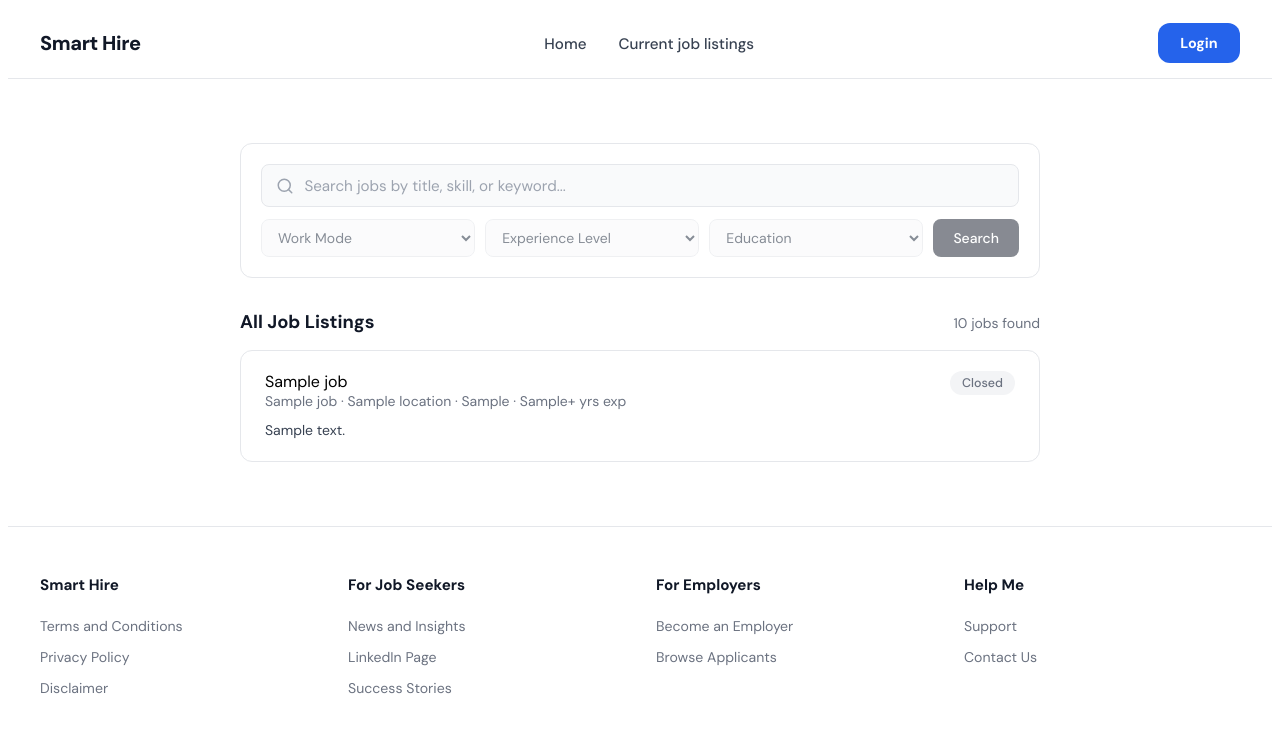
After one commit to Sirawyn7/CSIT314-SmartHire, a Python web app: template web/templates/employer/jobs.html in a window 1280 px wide. The commit adds this page. Shown: the top 745 px of the page. Run offline with Jinja, Linux system fonts and the light colour scheme; the template is opened without the code that fills it: most values are stand-ins (such as "Sample title", 1, 10 or a date in 2020).

Commit message:
Created Job Listings Pages
- Added JOBS_PER_PAGE constant to config.py
- Added get_all_active_paginated method to JobsDatabase for paginated job retrieval with employer name via JOIN
- Added get_by_id method to JobsDatabase for single job retrieval with employer name via JOIN
- Created routes/jobs_routes.py with JobRoutes class handling /jobs/ listing and /jobs/<job_id> detail routes
- Registered JobRoutes in routes/__init__.py
- Created web/templates/employer/jobs.html with paginated job listing and placeholder search/filter UI
- Created web/templates/employer/job_details.html with full job detail view including meta fields and skills tags

```diff
--- a/config.py
+++ b/config.py
@@ -2,3 +2,6 @@
 
 #This would be stored in .env in a prod setting
 SECRET_KEY = "VgYV7NbZyTjY"
+
+#Number of listings per page for pagination
+JOBS_PER_PAGE = 10
--- a/routes/__init__.py
+++ b/routes/__init__.py
@@ -8,10 +8,12 @@ from routes.auth_routes import AuthRoutes
 from routes.candidate_routes import CandidateRoutes
 from routes.employers_routes import EmployerRoutes
 from routes.admin_routes import AdminRoutes
+from routes.jobs_routes import JobRoutes
 
 route_classes = [
     AuthRoutes,
     CandidateRoutes,
     EmployerRoutes,
-    AdminRoutes
+    AdminRoutes,
+    JobRoutes
     ]
--- a/web/static/css/style.css
+++ b/web/static/css/style.css
@@ -780,3 +780,348 @@ main:has(.auth-card) {
   text-transform: uppercase;
   letter-spacing: 0.04em;
 }
+
+/* ── Jobs Page ─────────────────────────────────────────── */
+
+.jobs-page {
+  max-width: 800px;
+  margin: 0 auto;
+  padding: 2rem 1.5rem;
+}
+
+/* Search section */
+.search-section {
+  background: #fff;
+  border: 1px solid #e5e7eb;
+  border-radius: 12px;
+  padding: 1.25rem;
+  margin-bottom: 2rem;
+}
+
+.search-bar {
+  display: flex;
+  align-items: center;
+  gap: 0.5rem;
+  border: 1px solid #e5e7eb;
+  border-radius: 8px;
+  padding: 0.6rem 0.9rem;
+  margin-bottom: 0.75rem;
+  background: #f9fafb;
+}
+
+.search-icon {
+  color: #9ca3af;
+  flex-shrink: 0;
+}
+
+.search-input {
+  border: none;
+  background: transparent;
+  width: 100%;
+  font-size: 0.95rem;
+  color: #111827;
+  outline: none;
+}
+
+.search-input::placeholder {
+  color: #9ca3af;
+}
+
+.filter-row {
+  display: flex;
+  gap: 0.625rem;
+  flex-wrap: wrap;
+}
+
+.filter-select {
+  flex: 1;
+  min-width: 130px;
+  padding: 0.5rem 0.75rem;
+  border: 1px solid #e5e7eb;
+  border-radius: 8px;
+  font-size: 0.875rem;
+  color: #374151;
+  background: #f9fafb;
+  cursor: not-allowed;
+  opacity: 0.6;
+}
+
+.search-btn {
+  padding: 0.5rem 1.25rem;
+  background: #111827;
+  color: #fff;
+  border: none;
+  border-radius: 8px;
+  font-size: 0.875rem;
+  font-weight: 500;
+  cursor: not-allowed;
+  opacity: 0.5;
+}
+
+/* Results header */
+.results-header {
+  display: flex;
+  align-items: baseline;
+  justify-content: space-between;
+  margin-bottom: 1rem;
+}
+
+.results-title {
+  font-size: 1.15rem;
+  font-weight: 600;
+  color: #111827;
+  margin: 0;
+}
+
+.results-count {
+  font-size: 0.875rem;
+  color: #6b7280;
+}
+
+/* Job cards */
+.jobs-list {
+  display: flex;
+  flex-direction: column;
+  gap: 0.75rem;
+}
+
+.job-card {
+  background: #fff;
+  border: 1px solid #e5e7eb;
+  border-radius: 12px;
+  padding: 1.25rem 1.5rem;
+  transition: box-shadow 0.15s ease, border-color 0.15s ease;
+}
+
+.job-card:hover {
+  box-shadow: 0 2px 8px rgba(0, 0, 0, 0.07);
+  border-color: #d1d5db;
+}
+
+.job-card-header {
+  display: flex;
+  justify-content: space-between;
+  align-items: flex-start;
+  gap: 1rem;
+  margin-bottom: 0.6rem;
+}
+
+.job-card-title-group {
+  flex: 1;
+}
+
+.job-title {
+  font-size: 1rem;
+  font-weight: 600;
+  color: #111827;
+  margin: 0 0 0.25rem 0;
+}
+
+.job-meta {
+  font-size: 0.875rem;
+  color: #6b7280;
+  margin: 0;
+}
+
+.job-badge {
+  flex-shrink: 0;
+  font-size: 0.78rem;
+  font-weight: 500;
+  padding: 0.25rem 0.75rem;
+  border-radius: 999px;
+}
+
+.badge-active {
+  background: #eff6ff;
+  color: #3b82f6;
+}
+
+.badge-inactive {
+  background: #f3f4f6;
+  color: #6b7280;
+}
+
+.job-description {
+  font-size: 0.875rem;
+  color: #374151;
+  margin: 0;
+  line-height: 1.55;
+}
+
+/* Empty state */
+.empty-state {
+  text-align: center;
+  padding: 3rem 1rem;
+  color: #6b7280;
+  font-size: 0.95rem;
+  background: #fff;
+  border: 1px solid #e5e7eb;
+  border-radius: 12px;
+}
+
+/* Pagination */
+.pagination {
+  display: flex;
+  align-items: center;
+  justify-content: center;
+  gap: 1rem;
+  margin-top: 2rem;
+}
+
+.page-btn {
+  padding: 0.5rem 1.1rem;
+  border: 1px solid #e5e7eb;
+  border-radius: 8px;
+  font-size: 0.875rem;
+  font-weight: 500;
+  color: #111827;
+  text-decoration: none;
+  background: #fff;
+  transition: background 0.15s ease, border-color 0.15s ease;
+}
+
+.page-btn:hover {
+  background: #f9fafb;
+  border-color: #d1d5db;
+}
+
+.page-btn-disabled {
+  color: #9ca3af;
+  cursor: default;
+  pointer-events: none;
+  background: #f9fafb;
+}
+
+.page-indicator {
+  font-size: 0.875rem;
+  color: #6b7280;
+}
+
+.job-title-link {
+    color: inherit;
+    text-decoration: none;
+}
+
+.job-title-link:hover {
+    text-decoration: underline;
+}
+
+/* ── Job Detail Page ────────────────────────────────────── */
+
+.job-detail-page {
+    max-width: 800px;
+    margin: 0 auto;
+    padding: 2rem 1.5rem;
+}
+
+.job-detail-back {
+    margin-bottom: 1.25rem;
+}
+
+.back-link {
+    font-size: 0.875rem;
+    color: #6b7280;
+    text-decoration: none;
+}
+
+.back-link:hover {
+    color: #111827;
+}
+
+.job-detail-card {
+    background: #fff;
+    border: 1px solid #e5e7eb;
+    border-radius: 12px;
+    padding: 2rem;
+}
+
+.job-detail-header {
+    display: flex;
+    justify-content: space-between;
+    align-items: flex-start;
+    gap: 1rem;
+    margin-bottom: 1.5rem;
+    padding-bottom: 1.5rem;
+    border-bottom: 1px solid #f3f4f6;
+}
+
+.job-detail-title {
+    font-size: 1.4rem;
+    font-weight: 700;
+    color: #111827;
+    margin: 0 0 0.3rem 0;
+}
+
+.job-detail-company {
+    font-size: 0.95rem;
+    color: #6b7280;
+    margin: 0;
+}
+
+.job-detail-meta {
+    display: flex;
+    flex-wrap: wrap;
+    gap: 1rem;
+    margin-bottom: 1.75rem;
+    padding-bottom: 1.5rem;
+    border-bottom: 1px solid #f3f4f6;
+}
+
+.job-detail-meta-item {
+    display: flex;
+    flex-direction: column;
+    gap: 0.2rem;
+}
+
+.meta-label {
+    font-size: 0.75rem;
+    font-weight: 600;
+    text-transform: uppercase;
+    letter-spacing: 0.05em;
+    color: #9ca3af;
+}
+
+.meta-value {
+    font-size: 0.9rem;
+    color: #111827;
+    font-weight: 500;
+}
+
+.job-detail-section {
+    margin-bottom: 1.5rem;
+}
+
+.job-detail-section:last-child {
+    margin-bottom: 0;
+}
+
+.job-detail-section-title {
+    font-size: 0.95rem;
+    font-weight: 600;
+    color: #111827;
+    margin: 0 0 0.75rem 0;
+}
+
+.job-detail-body {
+    font-size: 0.9rem;
+    color: #374151;
+    line-height: 1.65;
+    margin: 0;
+    white-space: pre-line;
+}
+
+.job-skills-list {
+    display: flex;
+    flex-wrap: wrap;
+    gap: 0.5rem;
+}
+
+.skill-tag {
+    font-size: 0.8rem;
+    font-weight: 500;
+    color: #374151;
+    background: #f3f4f6;
+    border: 1px solid #e5e7eb;
+    border-radius: 6px;
+    padding: 0.3rem 0.65rem;
+}
--- a/web/templates/base.html
+++ b/web/templates/base.html
@@ -21,7 +21,7 @@ e.g. imports header, navigation, footer without explicit declaration in each fil
       <a class="nav-brand" href="/">Smart Hire</a>
       <ul class="nav-links">
         <li><a href="/base" class="nav-link">Home</a></li>
-        <li><a href="/how-it-works" class="nav-link">How it works</a></li>
+        <li><a href="/jobs" class="nav-link">Current job listings</a></li>
       </ul>
       {% if session.get('user_id') %}
         <a href="{{ url_for('auth.logout') }}" class="nav-cta">Logout</a>
--- /dev/null
+++ b/web/templates/employer/jobs.html
@@ -0,0 +1,100 @@
+{% extends "base.html" %}
+
+{% block content %}
+<div class="jobs-page">
+
+  <!-- Search bar — functionality not yet implemented -->
+  <div class="search-section">
+    <form class="search-form" method="GET" action="/jobs/">
+      <div class="search-bar">
+        <svg class="search-icon" xmlns="http://www.w3.org/2000/svg" width="18" height="18" viewBox="0 0 24 24" fill="none" stroke="currentColor" stroke-width="2" stroke-linecap="round" stroke-linejoin="round">
+          <circle cx="11" cy="11" r="8"/><line x1="21" y1="21" x2="16.65" y2="16.65"/>
+        </svg>
+        <input
+          type="text"
+          name="q"
+          class="search-input"
+          placeholder="Search jobs by title, skill, or keyword..."
+          disabled
+        />
+      </div>
+      <div class="filter-row">
+        <select class="filter-select" disabled>
+          <option value="">Work Mode</option>
+          <option value="Remote">Remote</option>
+          <option value="On-site">On-site</option>
+          <option value="Hybrid">Hybrid</option>
+        </select>
+        <select class="filter-select" disabled>
+          <option value="">Experience Level</option>
+          <option value="0">Entry Level</option>
+          <option value="2">2+ Years</option>
+          <option value="5">5+ Years</option>
+        </select>
+        <select class="filter-select" disabled>
+          <option value="">Education</option>
+          <option value="High School">High School</option>
+          <option value="Bachelor">Bachelor</option>
+          <option value="Master">Master</option>
+          <option value="PhD">PhD</option>
+        </select>
+        <button type="submit" class="search-btn" disabled>Search</button>
+      </div>
+    </form>
+  </div>
+
+  <!-- Results summary -->
+  <div class="results-header">
+    <h2 class="results-title">All Job Listings</h2>
+    <span class="results-count">{{ total }} job{{ 's' if total != 1 else '' }} found</span>
+  </div>
+
+  <!-- Job cards -->
+  <div class="jobs-list">
+    {% if jobs %}
+      {% for job in jobs %}
+      <div class="job-card">
+        <div class="job-card-header">
+          <div class="job-card-title-group">
+            <a href="/jobs/{{ job.id }}" class="job-title-link">{{ job.title }}</a>
+            <p class="job-meta">{{ job.company_name }}{% if job.location %} &middot; {{ job.location }}{% endif %}{% if job.work_mode %} &middot; {{ job.work_mode }}{% endif %}{% if job.years_experience_required %} &middot; {{ job.years_experience_required }}+ yrs exp{% endif %}</p>
+          </div>
+          <span class="job-badge {% if job.is_active %}badge-active{% else %}badge-inactive{% endif %}">
+            {{ 'Active' if job.is_active else 'Closed' }}
+          </span>
+        </div>
+        {% if job.description %}
+        <p class="job-description">
+          {{ job.description[:150] ~ '...' if job.description|length > 150 else job.description }}
+        </p>
+        {% endif %}
+      </div>
+      {% endfor %}
+    {% else %}
+      <div class="empty-state">
+        <p>No job listings are currently available.</p>
+      </div>
+    {% endif %}
+  </div>
+
+  <!-- Pagination -->
+  {% if total_pages > 1 %}
+  <div class="pagination">
+    {% if page > 1 %}
+      <a href="/jobs/?page={{ page - 1 }}" class="page-btn">← Previous</a>
+    {% else %}
+      <span class="page-btn page-btn-disabled">← Previous</span>
+    {% endif %}
+
+    <span class="page-indicator">Page {{ page }} of {{ total_pages }}</span>
+
+    {% if page < total_pages %}
+      <a href="/jobs/?page={{ page + 1 }}" class="page-btn">Next →</a>
+    {% else %}
+      <span class="page-btn page-btn-disabled">Next →</span>
+    {% endif %}
+  </div>
+  {% endif %}
+
+</div>
+{% endblock %}
```
Also changed, not shown: database/jobs_database.py (+32 -0 lines), routes/jobs_routes.py (added, +46 -0 lines), web/templates/employer/job_details.html (added, +70 -0 lines).
